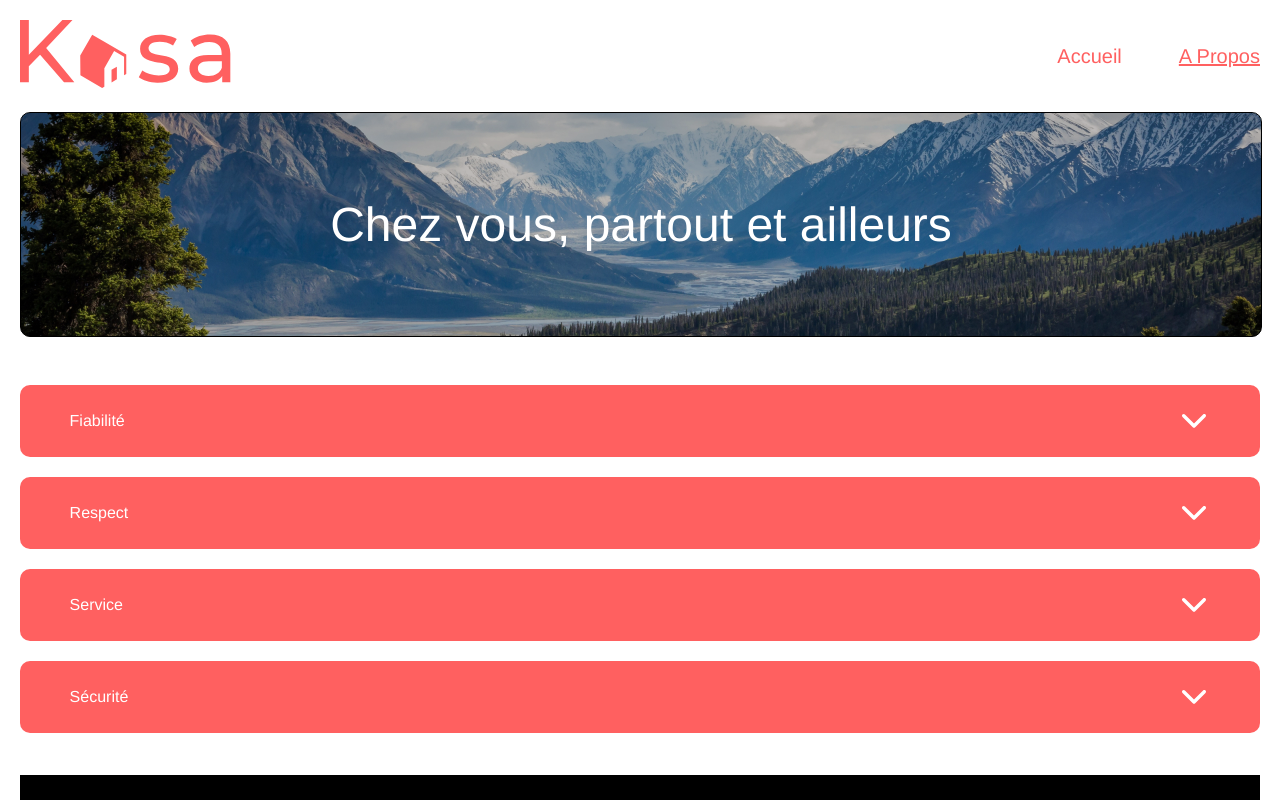
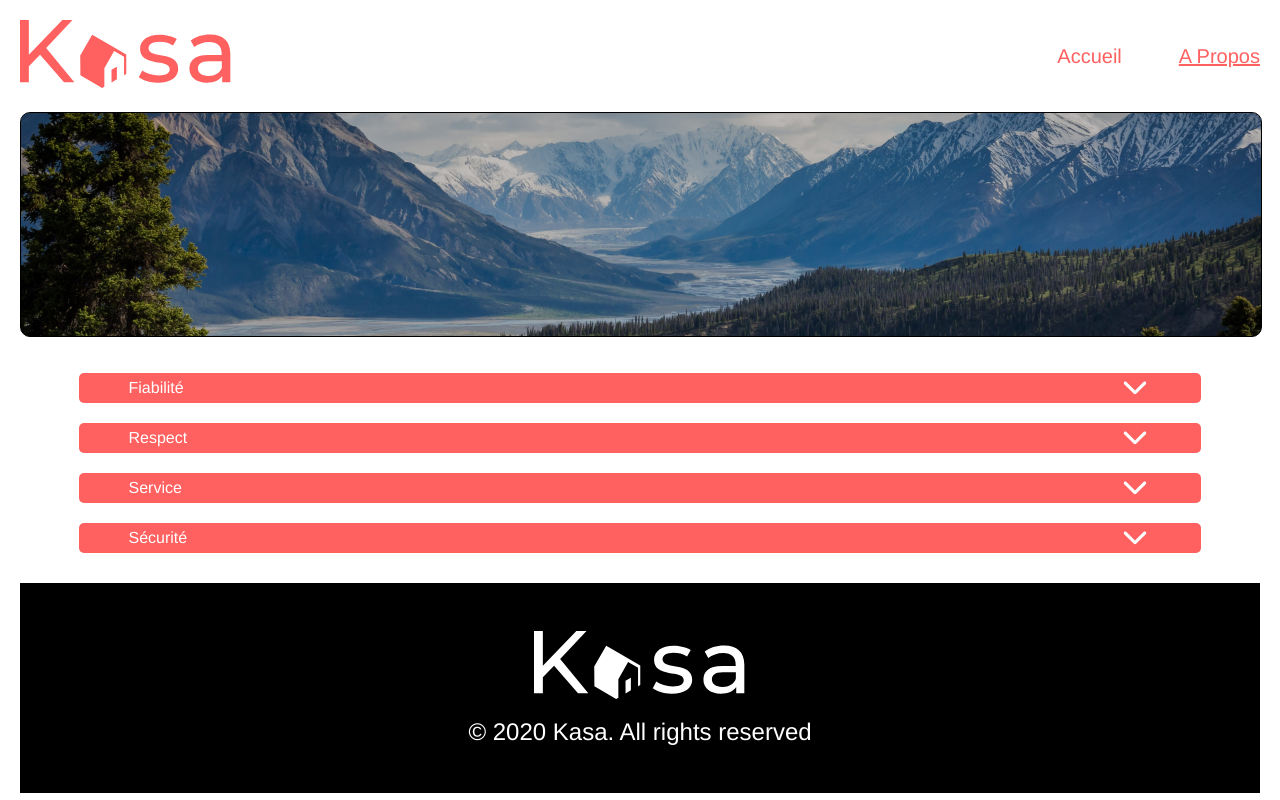
Before and after one commit to mikafrdev/MikaelDelpont_7_21032023, a React (Create React App) app: page /about in a window 1280 px wide. Shown: the top 800 px of the page. Built offline with nearby package versions, Linux system fonts and the light colour scheme.

Commit message:
About Page props + css fix

```diff
--- /dev/null
+++ b/src/components/Banner/Banner.css
@@ -0,0 +1,41 @@
+.BannerContainer {
+    position: relative;
+    display: flex;
+    align-items: center;
+    justify-content: center;
+    width: 100%;
+    height: 111px;
+    overflow: hidden;
+    border: 1px solid #000;
+    border-radius: 10px;
+    background-repeat: no-repeat;
+}
+
+.bannerHome {
+    background-image: url("/src/assets/banner-home.jpg");
+    background-position: -250px -410px;
+}
+
+.BannerContainer::before {
+    content: "";
+    position: absolute;
+    width: 100%;
+    height: inherit;
+    background-color: rgba(0, 0, 0, 0.25);
+}
+
+.bannerHome {
+    border: 1px solid green;
+}
+
+.BannerContainer h1 {
+    margin: 0 12vw;
+    color: #fff;
+    font-size: 1.9em;
+    font-weight: normal;
+    z-index: 1;
+
+    /*@media ${device.tablet} {
+            font-size: 48px;
+        }*/
+}
--- a/src/components/Banner/index.jsx
+++ b/src/components/Banner/index.jsx
@@ -1,6 +1,9 @@
-// import banner from '../../assets/banner-home.jpg';
-import styled from 'styled-components'
-import { device } from '../../utils/style/Devices';
+import BannerHome from "../../assets/banner-home.jpg";
+import BannerAbout from "../../assets/banner-about.jpg";
+import styled from "styled-components";
+import { device } from "../../utils/style/Devices";
+import { Children } from "react";
+// import "./Banner.css";
 
 export const BannerContainer = styled.div`
     position: relative;
@@ -8,19 +11,20 @@ export const BannerContainer = styled.div`
     align-items: center;
     justify-content: center;
     width: 100%;
-    height: 111px;
+    height: ${props => props.height};
     overflow: hidden;
     border: 1px solid #000;
     border-radius: 10px;
-    background-image: url(${props => props.image});
-    background-position: -250px -410px;
     background-repeat: no-repeat;
+    background-image: url(${props => props.bg});
+    background-position: ${props => props.bgPosition};
+    background-size: ${props => props.bgSize};
+    background-color: ${props => props.page};
 
     @media ${device.tablet} {
         background-position: 0 -300px;
         height: 223px;
     }
-
     &:before {
         content: '';
         position: absolute;
@@ -35,18 +39,19 @@ export const BannerContainer = styled.div`
         font-size: 1.9em;
         font-weight: normal;
         z-index: 1;
-
         @media ${device.tablet} {
             font-size: 48px;
         }
     }
 `
 
-export default function Banner({image}) {
+export default function Banner({bg, bgSize, bgPosition, height, page, children}) {
+
+    console.log({page})
 
     return (
-        <BannerContainer image={image}>
-            <h1>Chez vous, partout et ailleurs</h1>
+        <BannerContainer bg={bg} bgPosition={bgPosition} bgSize={bgSize} height={height} page={page}>
+            {children}
         </BannerContainer>
-    )
+    );
 }
--- a/src/components/Collapse/Collapse.css
+++ b/src/components/Collapse/Collapse.css
@@ -1,13 +1,17 @@
 article.collapse {
     display: flex;
     flex-direction: column;
+    align-items: center;
     margin-top: 20px;
 }
 
 article.collapse div {
     width: 92%;
-    padding: 20px 4%;
-    border-radius: 10px;
+    padding: 0 4%;
+    border-radius: 5px;
+    @media screen and (min-width: 780px){
+        max-width: 1023px;
+    }
 }
 
 article.collapse .title {
--- a/src/components/Collapse/index.jsx
+++ b/src/components/Collapse/index.jsx
@@ -8,25 +8,26 @@ import Arrow from "../../assets/arrow.svg";
 const Picto = styled.span`
     display: block;
     width: 32px;
-    height: 32px;
+    height: 30px;
     background-image: url(${Arrow});
+    background-repeat: no-repeat;
 `;
 
 export default function Collapse({ title, description }) {
     const [isOpen, setIsOpen] = useState(true);
 
-    const toggleCollapse = () => {
-        setIsOpen (!isOpen);
+    const handleClick = () => {
+        setIsOpen(!isOpen);
     };
 
     return (
         <article className="collapse">
-            <div className="title" onClick={() => toggleCollapse()}>
+            <div className="title" onClick={() => handleClick()}>
                 {title}
                 <Picto />
             </div>
 
-            <div className={`description ${isOpen ? '' : 'description-active'}`}>{description}</div>
+            <div className={`description ${isOpen ? "" : "description-active"}`}>{description}</div>
         </article>
     );
 }
--- a/src/pages/About/index.jsx
+++ b/src/pages/About/index.jsx
@@ -1,7 +1,7 @@
-import Banner from '../../components/Banner'
-import BannerAbout from "../../assets/banner-about.jpg";
-import Collapse from '../../components/Collapse'
-import styled from 'styled-components'
+import Banner from '../../components/Banner';
+import BannerAboutImg from "../../assets/banner-about.jpg";
+import Collapse from '../../components/Collapse';
+import styled from 'styled-components';
 import { device } from '../../utils/style/Devices';
 
 const HomeContainer = styled.div`
@@ -15,7 +15,7 @@ const AboutSection = styled.section`
     flex-direction: column;
     flex-wrap: nowrap;
     justify-content: center;
-    margin: 22px 0;
+    margin: 10px 0;
     border-radius: 25px;
     background-color: #FFF;
 
@@ -24,10 +24,13 @@ const AboutSection = styled.section`
     }
 `
 
+
+
 export default function About() {
+
     return (
         <HomeContainer>
-            <Banner image={BannerAbout} />
+            <Banner bg={BannerAboutImg} bgSize="cover" bgPosition="unset" height="223px" page="about" />
             <AboutSection>
                 <Collapse
                     title="Fiabilité"
--- a/src/pages/Home/index.jsx
+++ b/src/pages/Home/index.jsx
@@ -1,5 +1,5 @@
 import Banner from '../../components/Banner'
-import BannerHome from "../../assets/banner-home.jpg";
+import BannerHomeImg from "../../assets/banner-home.jpg";
 import Card from '../../components/Card'
 import styled from 'styled-components'
 import { device } from '../../utils/style/Devices';
@@ -33,7 +33,9 @@ export default function Home() {
 
     return (
         <HomeContainer>
-            <Banner image={BannerHome} />
+            <Banner  bg={BannerHomeImg} bgSize="auto" bgPosition="-250px -410px" height="111px">
+                <h1>Chez vous, partout et ailleurs</h1>
+            </Banner>
             <CardCSection>
                 {products.map((product) => {
                     return (
```
Also changed, not shown: src/assets/arrow.svg.
